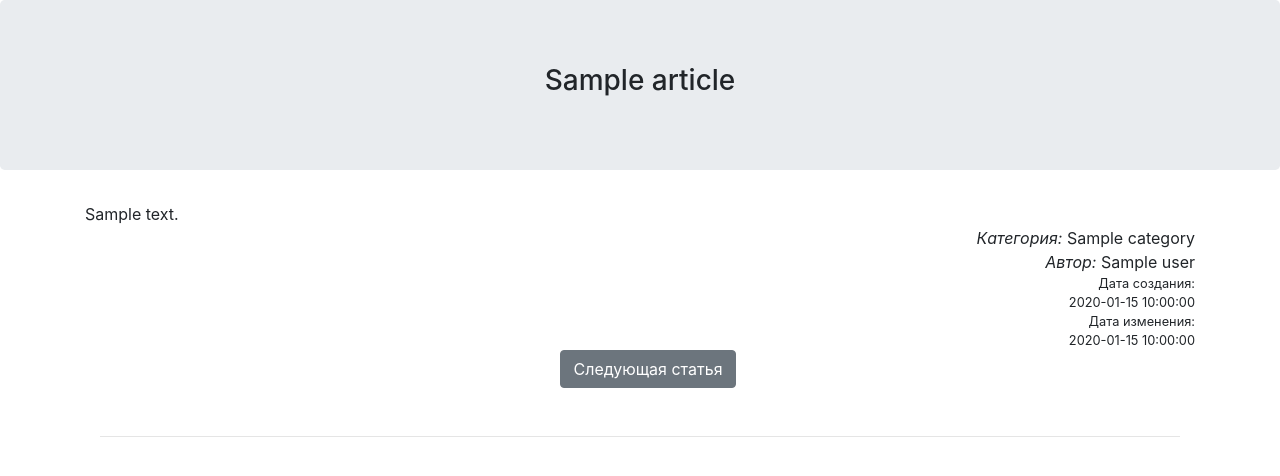
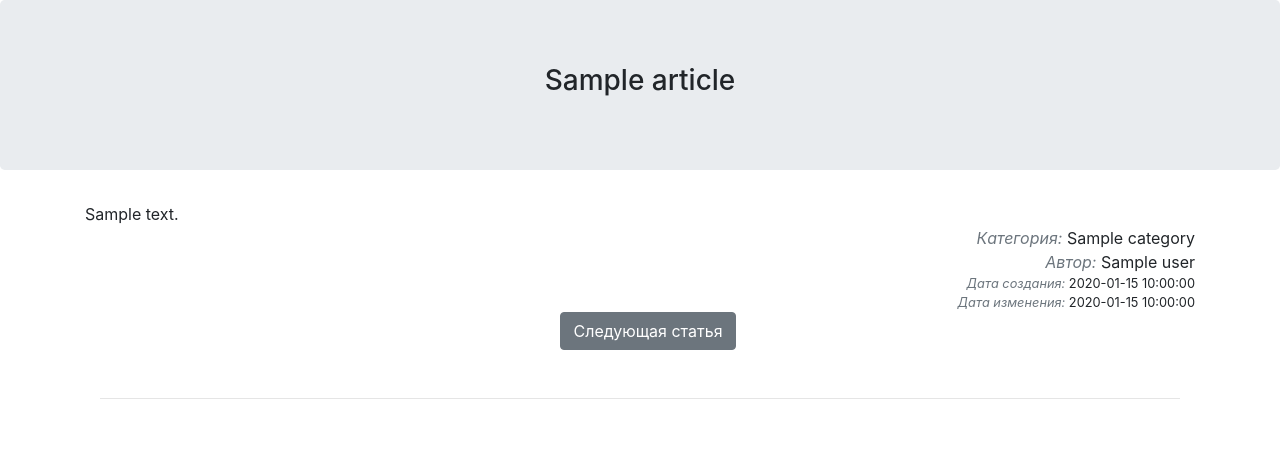
Before and after one commit to VictorAVV/Hillel_lesson20, a Symfony app: template templates/blog/articleShow.html.twig in a window 1280 px wide. Shown: the part 56-532 px from the top of the page. Run offline with Twig, Linux system fonts and the light colour scheme; the template is opened without the code that fills it: most values are stand-ins (such as "Sample title", 1, 10 or a date in 2020); some libraries are stand-ins or nearby versions.

Commit message:
small correction in article page display

```diff
--- a/src/Controller/BlogController.php
+++ b/src/Controller/BlogController.php
@@ -31,7 +31,7 @@ class BlogController extends AbstractController
         $articles = $paginator->paginate(
             $query,
             $request->query->getInt('page', 1), // Define the page parameter
-            5, // articles per page
+            10, // articles per page
             [
                 'defaultSortFieldName' => 'a.updatedAt',
                 'defaultSortDirection' => 'desc'
--- a/src/Controller/SecurityController.php
+++ b/src/Controller/SecurityController.php
@@ -36,7 +36,6 @@ class SecurityController extends AbstractController
      */
     public function logout()
     {
-        // controller can be blank: it will never be executed!
         return new RedirectResponse($this->urlGenerator->generate('blog'));
     }
 
@@ -62,11 +61,9 @@ class SecurityController extends AbstractController
             $encoder = $encoderFactory->getEncoder($user);
             $encodedPassword = $encoder->encodePassword($request->request->get('userPassword'), $user->getSalt());
             */
-
+            //https://symfony.com/doc/current/doctrine/registration_form
             $encodedPassword = $encoder->encodePassword($user, $request->request->get('user')['userPassword']);
             $user->setPassword($encodedPassword);
-
-            dump($user);
 
             $entityManager = $this->getDoctrine()->getManager();
             $entityManager->persist($user);
--- a/templates/blog/articleShow.html.twig
+++ b/templates/blog/articleShow.html.twig
@@ -22,14 +22,12 @@
     {% endif %}
     {{ article.content|raw }}
     <div class="article-author-date text-right">
-        {% if article.category %}<p class="mb-0"><i>Категория: </i>{{article.category}}</p>{% endif %}
-        {% if article.user.name is defined %}<p class="mb-0"><i>Автор: </i>{{article.user.name}}</p>{% endif %}
+        {% if article.category %}<p class="mb-0"><i class="text-secondary">Категория: </i>{{article.category}}</p>{% endif %}
+        {% if article.user.name is defined %}<p class="mb-0"><i class="text-secondary">Автор: </i>{{article.user.name}}</p>{% endif %}
         <div class="my-0">
             <small>
-                <p class="my-0">Дата создания:</p>
-                <p class="my-0">{{ article.createdAt|date('Y-m-d H:i:s') }}</p>
-                <p class="my-0">Дата изменения:</p>
-                <p class="my-0">{{ article.updatedAt|date('Y-m-d H:i:s') }}</p>
+                <p class="my-0"><i class="my-0 text-secondary">Дата создания: </i>{{ article.createdAt|date('Y-m-d H:i:s') }}</p>
+                <p class="my-0"><i class="my-0 text-secondary">Дата изменения: </i>{{ article.updatedAt|date('Y-m-d H:i:s') }}</p>
             </small>
         </div>
     </div>
--- a/templates/comment/articleComments.html.twig
+++ b/templates/comment/articleComments.html.twig
@@ -17,11 +17,13 @@
     </div>
     {% endif %}
 {% endfor %}
+<hr>
 {% if is_granted('IS_AUTHENTICATED_FULLY') %}
-    <hr>
     {% if app.user.isBanned() %}
         <p class="text-danger">Вы забанены до {{ app.user.bannedUntil|date('Y/m/d') }} и не можете оставлять комментарии!</p>
     {% else %}
         {{ include('comment/_form.html.twig') }}
     {% endif %}
+{% else %}
+    <p class="text-muted"><a href="{{ path('app_login') }}">Зарегистрируйтесь</a>, чтобы иметь возможность писать комментарии!</p>
 {% endif %}
```
